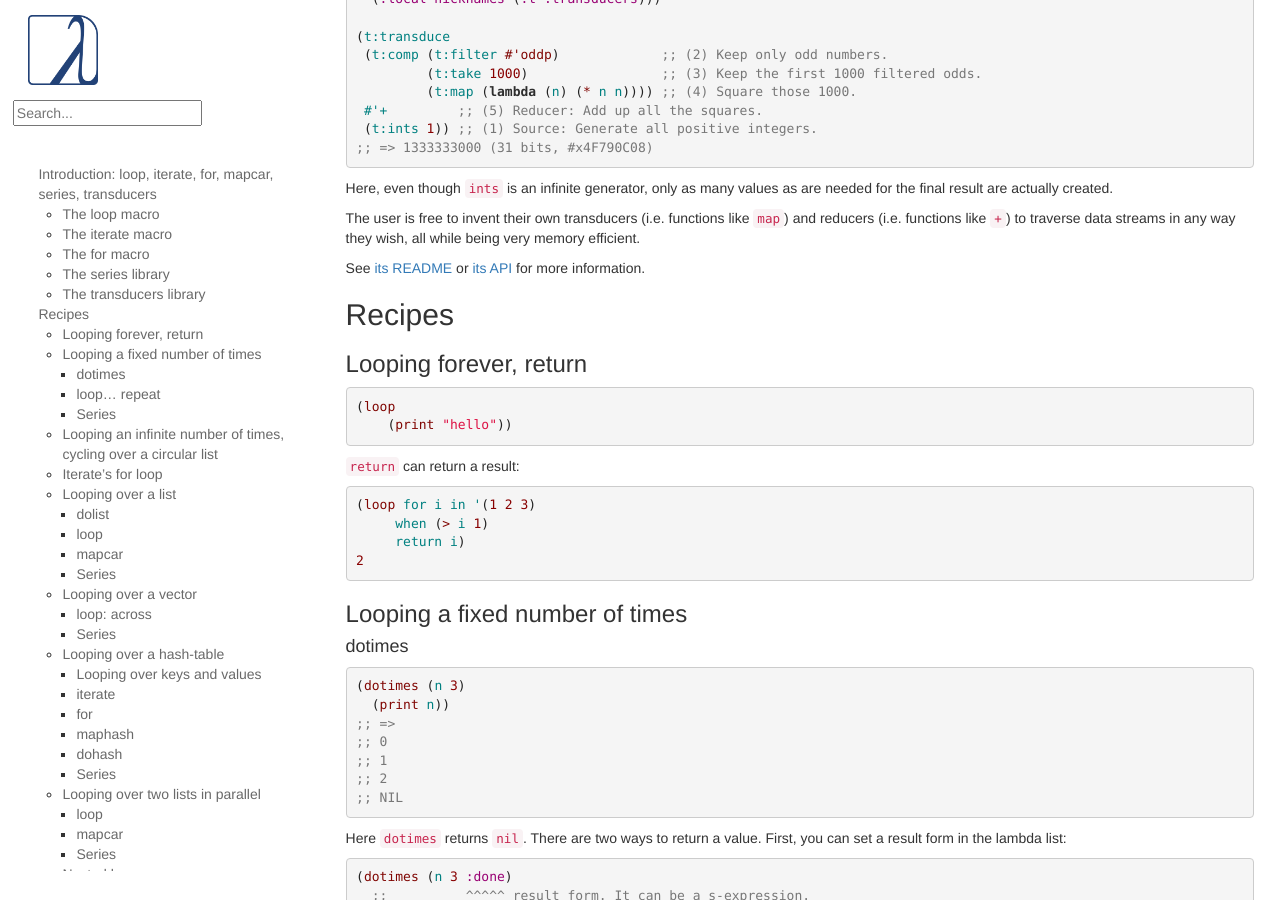
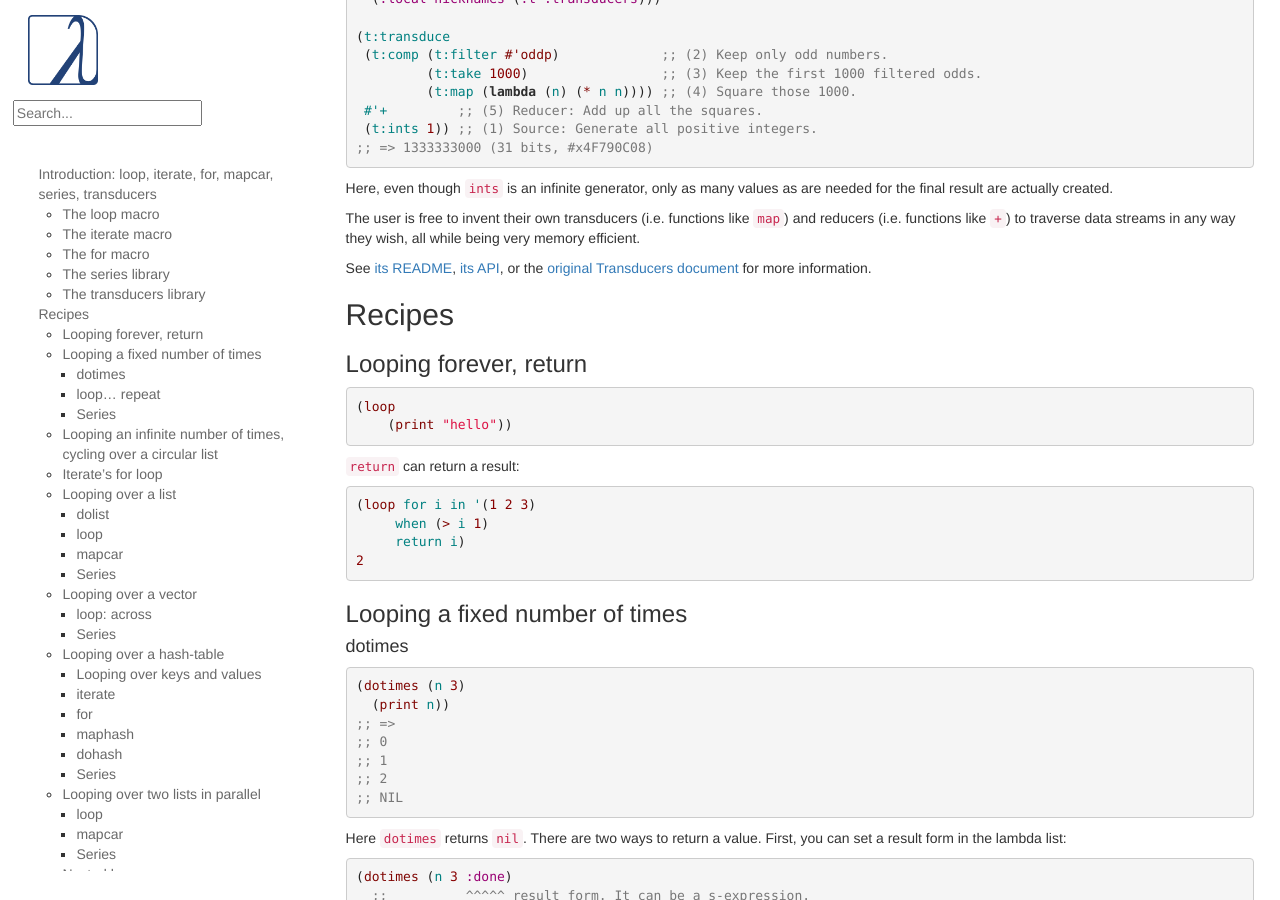
Before and after one commit to LispCookbook/cl-cookbook, a Jekyll site: the page built from iteration.md, in a window 1280 px wide and 900 px high, scrolled down 2788 px. Built offline with Jekyll 4.4.1, drawn with Linux system fonts in a browser that asks for light colours.

Commit message:
iteration: link to the original Transducers document

```diff
--- a/iteration.md
+++ b/iteration.md
@@ -207,8 +207,10 @@ The user is free to invent their own transducers (i.e. functions like `map`) and
 reducers (i.e. functions like `+`) to traverse data streams in any way they
 wish, all while being very memory efficient.
 
-See [its README](https://git.sr.ht/~fosskers/cl-transducers) or [its
-API](https://fosskers.github.io/cl-transducers/index.html) for more information.
+See [its README](https://git.sr.ht/~fosskers/cl-transducers), [its
+API](https://fosskers.github.io/cl-transducers/index.html), or the [original
+Transducers document](https://clojure.org/reference/transducers) for more
+information.
 
 ## Recipes
 
```
